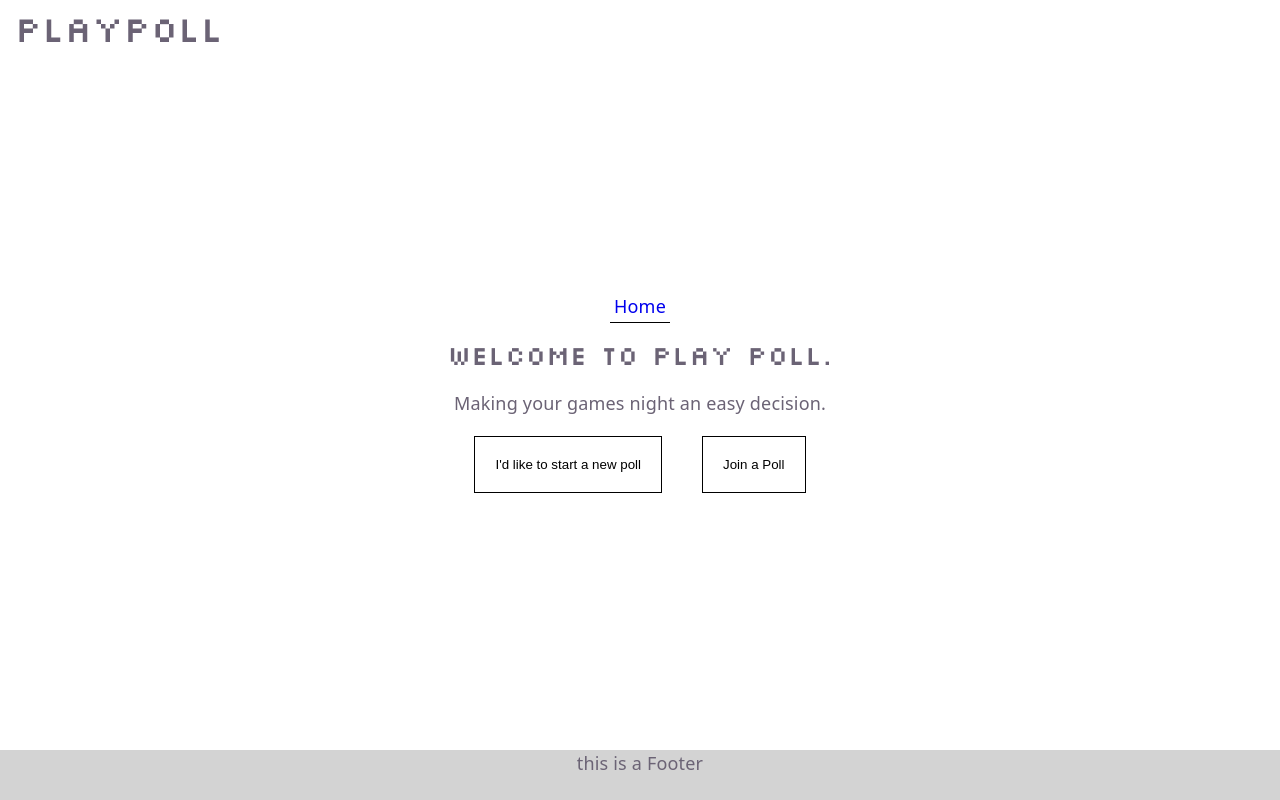
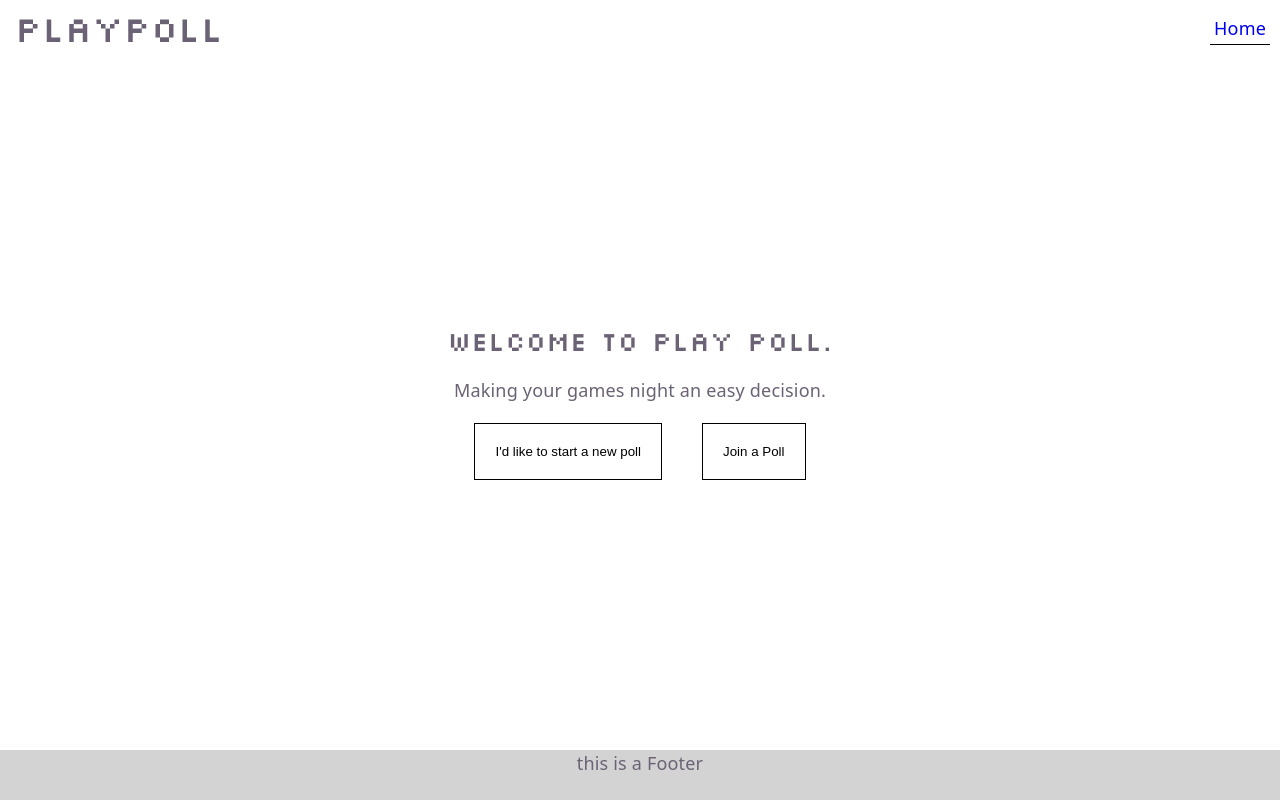
Before and after one commit to lewisPratt/playpoll, a React (Vite) app: page / in a window 1280 px wide. Built offline with nearby package versions, Linux system fonts and the light colour scheme.

Commit message:
Refactor Header and Layout components - updated Header to include navigation links and modified Layout structure for improved routing and layout consistency.

```diff
--- a/src/App.css
+++ b/src/App.css
@@ -23,7 +23,7 @@ body {
 header {
   display: flex;
   align-items: center;
-  justify-content: flex-start;
+  justify-content: space-between;
   width: 100%;
 }
 
@@ -77,7 +77,7 @@ footer {
 }
 
 nav {
-  text-align: left;
+  text-align: right;
 
 }
 
--- a/src/Layout.tsx
+++ b/src/Layout.tsx
@@ -4,24 +4,23 @@ import Main from "./components/Main";
 import FrontPage from "./components/FrontPage";
 import StartNewPoll from "./components/StartNewPoll";
 import JoinExistingPoll from "./components/JoinExistingPoll";
-import { BrowserRouter, Route, Routes, Link } from "react-router-dom";
+import { BrowserRouter, Route, Routes, Link, Outlet } from "react-router-dom";
 
 function Layout() {
   return (
     <>
-      <Header />
-      <section id="main-content">
-        <BrowserRouter>
-          <nav>
-            <Link to="/">Home</Link>
-          </nav>
+      <BrowserRouter>
+        <Header />
+        <section id="main-content">
+          <Outlet />
+
           <Routes>
             <Route path="/start-new" element={<StartNewPoll />} />
             <Route path="/join" element={<JoinExistingPoll />} />
             <Route path="/" element={<FrontPage />} />
           </Routes>
-        </BrowserRouter>
-      </section>
+        </section>
+      </BrowserRouter>
       <Footer />
     </>
   );
--- a/src/components/Header.tsx
+++ b/src/components/Header.tsx
@@ -1,8 +1,15 @@
+import { Link } from "react-router-dom";
+
 function Header() {
   return (
-    <header>
-      <h1>PlayPoll</h1>
-    </header>
+    <>
+      <header>
+        <h1>PlayPoll</h1>
+        <nav>
+          <Link to="/">Home</Link>
+        </nav>
+      </header>
+    </>
   );
 }
 export default Header;
```
